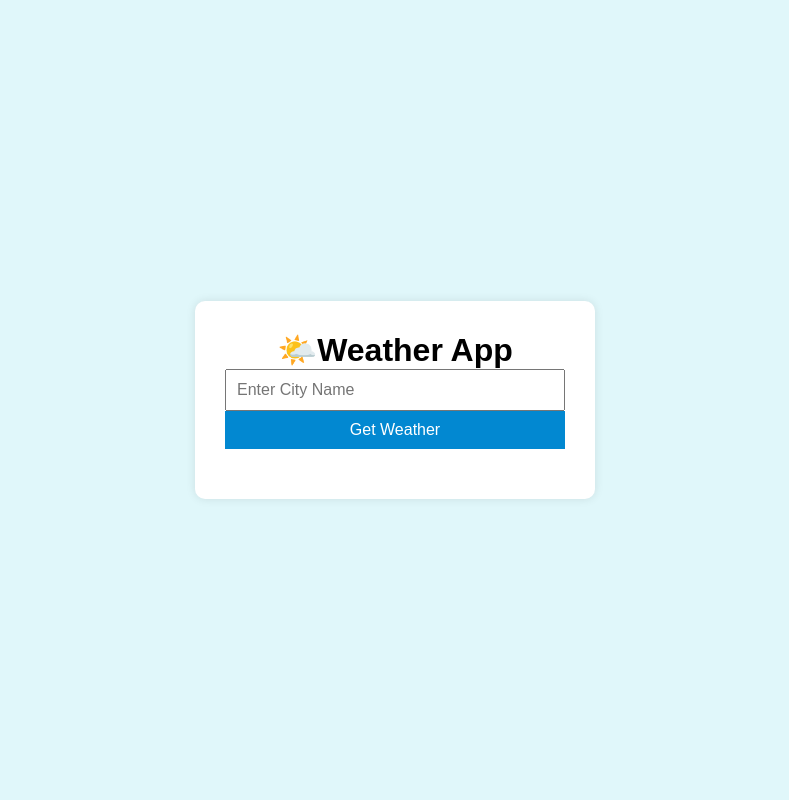
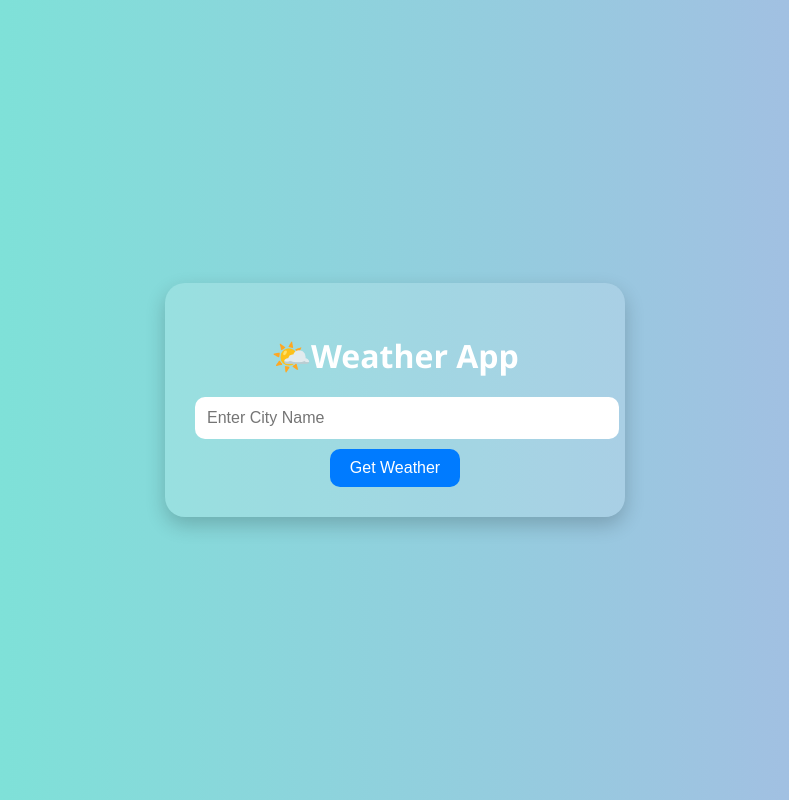
Before and after one commit to JeevanGowdaN/weather-app, a plain HTML site: page index.html in a window 1280 px wide. Shown: the whole page, without its empty margins (245-1034 px from the left). Drawn offline with Linux system fonts and the light colour scheme.

Commit message:
Update style.css

```diff
--- a/style.css
+++ b/style.css
@@ -1,42 +1,80 @@
-* {
+/* style.css */
+body {
   margin: 0;
   padding: 0;
-    box-sizing: border-box;
-}
-
-body{
-    font-family: sans-serif;
-    background: #e0f7fa;
+  font-family: 'Segoe UI', Tahoma, Geneva, Verdana, sans-serif;
+  background: linear-gradient(to right, #74ebd5, #ACB6E5);
   display: flex;
   justify-content: center;
   align-items: center;
   height: 100vh;
 }
 
-.container{
-    background: #fff;
+.container {
+  background-color: rgba(255, 255, 255, 0.15);
   padding: 30px;
-    border-radius: 10px;
+  border-radius: 20px;
+  box-shadow: 0 8px 20px rgba(0, 0, 0, 0.2);
   text-align: center;
   width: 90%;
   max-width: 400px;
-    box-shadow: 0 0 10px rgba(0, 0, 0, 0.1);
 }
 
-input, button{
-    padding: 10px;
-    margin: 10px, 0;
-    width: 100%;
-    font-size: 16px;
+h1 {
+  margin-bottom: 20px;
+  color: white;
 }
 
-button{
-    background-color: #0288d1;
-    color: white;
+input {
+  width: 100%;
+  padding: 12px;
+  font-size: 16px;
+  border-radius: 10px;
   border: none;
-    cursor: pointer;
+  margin-bottom: 10px;
 }
 
-.weather-result{
+button {
+  padding: 10px 20px;
+  font-size: 16px;
+  border: none;
+  border-radius: 10px;
+  background-color: #007BFF;
+  color: white;
+  cursor: pointer;
+  transition: background 0.3s ease;
+}
+
+button:hover {
+  background-color: #0056b3;
+}
+
+.weather-result {
   margin-top: 20px;
+  padding: 20px;
+  border-radius: 16px;
+  background-color: rgba(255, 255, 255, 0.2);
+  color: white;
+  display: none; /* hidden by default */
 }
+
+.weather-result img {
+  width: 80px;
+  height: 80px;
+  margin-top: 10px;
+}
+.weather-result.show {
+  animation: fadeIn 0.6s ease-in-out;
+  display: block;
+}
+
+@keyframes fadeIn {
+  from {
+    opacity: 0;
+    transform: translateY(10px);
+  }
+  to {
+    opacity: 1;
+    transform: translateY(0);
+  }
+}
```
Lines whose indentation alone changed are shown as unchanged.
